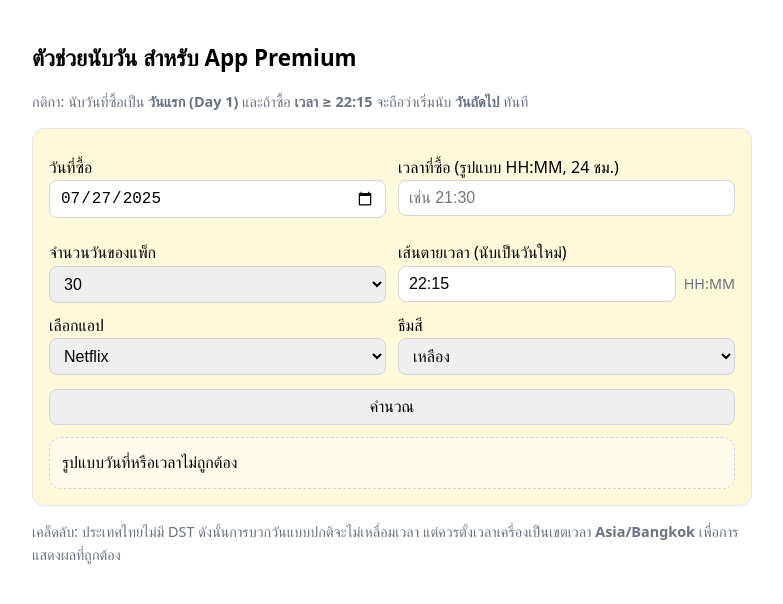
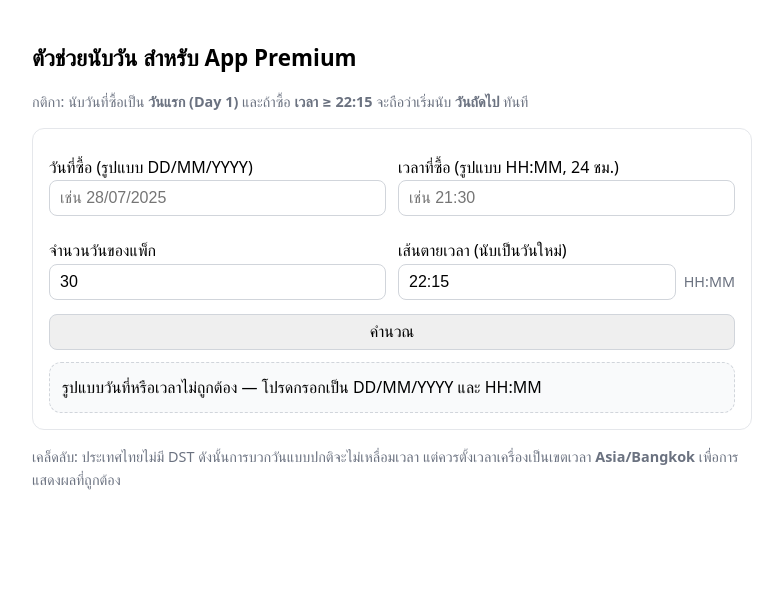
Before and after one commit to QilinPA/CarlenderApp, a plain HTML site: page index.html in a window 1280 px wide. Both pictures are taken after a click on the button "คำนวณ". Shown: the whole page, without its empty margins (248-1031 px from the left). Drawn offline with Linux system fonts and the light colour scheme.

Commit message:
Revert "Add app type, date picker and themes"

```diff
--- a/index.html
+++ b/index.html
@@ -5,19 +5,15 @@
   <meta name="viewport" content="width=device-width, initial-scale=1" />
   <title>ตัวช่วยนับวัน (30 วัน) สำหรับขาย YouTube Premium</title>
   <style>
-    body{--card-bg:#fff;--result-bg:#f9fafb;font-family:system-ui,-apple-system,Segoe UI,Roboto,Helvetica,Arial,sans-serif;max-width:720px;margin:40px auto;padding:0 16px;line-height:1.6}
-    body.theme-yellow{--card-bg:#fff9db;--result-bg:#fffbeb}
-    body.theme-orange{--card-bg:#ffe9d5;--result-bg:#fff5ed}
-    body.theme-red{--card-bg:#ffdede;--result-bg:#fff1f2}
-    body.theme-pastel{--card-bg:#f8f5ff;--result-bg:#f4f4fb}
+    body{font-family:system-ui,-apple-system,Segoe UI,Roboto,Helvetica,Arial,sans-serif;max-width:720px;margin:40px auto;padding:0 16px;line-height:1.6}
     h1{font-size:1.4rem;margin-bottom:0.25rem}
-    .card{background:var(--card-bg);border:1px solid #e5e7eb;border-radius:12px;padding:16px;margin-top:12px}
+    .card{border:1px solid #e5e7eb;border-radius:12px;padding:16px;margin-top:12px}
     label{display:block;margin-top:10px}
     input,select,button{font-size:1rem;padding:8px 10px;border:1px solid #d1d5db;border-radius:8px;width:100%;box-sizing:border-box}
     button{cursor:pointer}
     .row{display:grid;grid-template-columns:1fr 1fr;gap:12px}
     .muted{color:#6b7280;font-size:0.9rem}
-    .result{background:var(--result-bg);border:1px dashed #d1d5db;border-radius:12px;padding:12px;margin-top:12px}
+    .result{background:#f9fafb;border:1px dashed #d1d5db;border-radius:12px;padding:12px;margin-top:12px}
     .inline{display:flex;gap:8px;align-items:center}
   </style>
 </head>
@@ -30,8 +26,8 @@
   <div class="card">
     <div class="row">
       <div>
-        <label>วันที่ซื้อ</label>
-        <input id="purchaseDate" type="date" />
+        <label>วันที่ซื้อ (รูปแบบ DD/MM/YYYY)</label>
+        <input id="purchaseDate" placeholder="เช่น 28/07/2025" />
       </div>
       <div>
         <label>เวลาที่ซื้อ (รูปแบบ HH:MM, 24 ชม.)</label>
@@ -42,12 +38,7 @@
     <div class="row" style="margin-top:12px">
       <div>
         <label>จำนวนวันของแพ็ก</label>
-        <select id="planDays">
-          <option value="3">3</option>
-          <option value="7">7</option>
-          <option value="14">14</option>
-          <option value="30" selected>30</option>
-        </select>
+        <input id="planDays" type="number" value="30" min="1" />
       </div>
       <div>
         <label>เส้นตายเวลา (นับเป็นวันใหม่)</label>
@@ -55,24 +46,6 @@
           <input id="cutoffTime" value="22:15" />
           <span class="muted">HH:MM</span>
         </div>
-      </div>
-    </div>
-    <div class="row">
-      <div>
-        <label>เลือกแอป</label>
-        <select id="appType">
-          <option value="youtube">YouTube</option>
-          <option value="netflix" selected>Netflix</option>
-        </select>
-      </div>
-      <div>
-        <label>ธีมสี</label>
-        <select id="theme">
-          <option value="yellow" selected>เหลือง</option>
-          <option value="orange">ส้ม</option>
-          <option value="red">แดง</option>
-          <option value="pastel">พาสเทล</option>
-        </select>
       </div>
     </div>
 
@@ -86,10 +59,11 @@
   </p>
 
 <script>
-function parseISODate(s){
-  const m = /^\d{4}-\d{2}-\d{2}$/.exec(s||'');
+function parseDateDDMMYYYY(s){
+  const m = /^\s*(\d{1,2})\/(\d{1,2})\/(\d{4})\s*$/.exec(s||"");
   if(!m) return null;
-  const [y, mo, d] = s.split('-').map(Number);
+  let d = parseInt(m[1],10), mo = parseInt(m[2],10), y = parseInt(m[3],10);
+  if(mo<1||mo>12||d<1||d>31) return null;
   return {y, mo, d};
 }
 function parseHHMM(s){
@@ -112,32 +86,13 @@ function formatThaiDate(d){
   return `${dateStr} (${weekday})`;
 }
 
-document.addEventListener('DOMContentLoaded', () => {
-  document.getElementById('purchaseDate').valueAsDate = new Date();
-  const themeSel = document.getElementById('theme');
-  document.body.className = 'theme-' + themeSel.value;
-  themeSel.addEventListener('change', e => {
-    document.body.className = 'theme-' + e.target.value;
-  });
-  const appSel = document.getElementById('appType');
-  function updateCutoff(){
-    if(appSel.value === 'youtube'){
-      document.getElementById('cutoffTime').value = '00:00';
-    }else{
-      document.getElementById('cutoffTime').value = '22:15';
-    }
-  }
-  updateCutoff();
-  appSel.addEventListener('change', updateCutoff);
-});
-
 document.getElementById('calcBtn').addEventListener('click', () => {
   const purchaseDateStr = document.getElementById('purchaseDate').value;
   const purchaseTimeStr = document.getElementById('purchaseTime').value;
   const planDays = parseInt(document.getElementById('planDays').value, 10) || 30;
   const cutoffStr = document.getElementById('cutoffTime').value || "22:15";
 
-  const d = parseISODate(purchaseDateStr);
+  const d = parseDateDDMMYYYY(purchaseDateStr);
   const t = parseHHMM(purchaseTimeStr);
   const cutoff = parseHHMM(cutoffStr);
 
@@ -145,7 +100,7 @@ document.getElementById('calcBtn').addEventListener('click', () => {
 
   if(!d || !t || !cutoff){
     out.hidden = false;
-    out.innerHTML = "รูปแบบวันที่หรือเวลาไม่ถูกต้อง";
+    out.innerHTML = "รูปแบบวันที่หรือเวลาไม่ถูกต้อง — โปรดกรอกเป็น DD/MM/YYYY และ HH:MM";
     return;
   }
 
```
Also changed, not shown: 1 other file.
